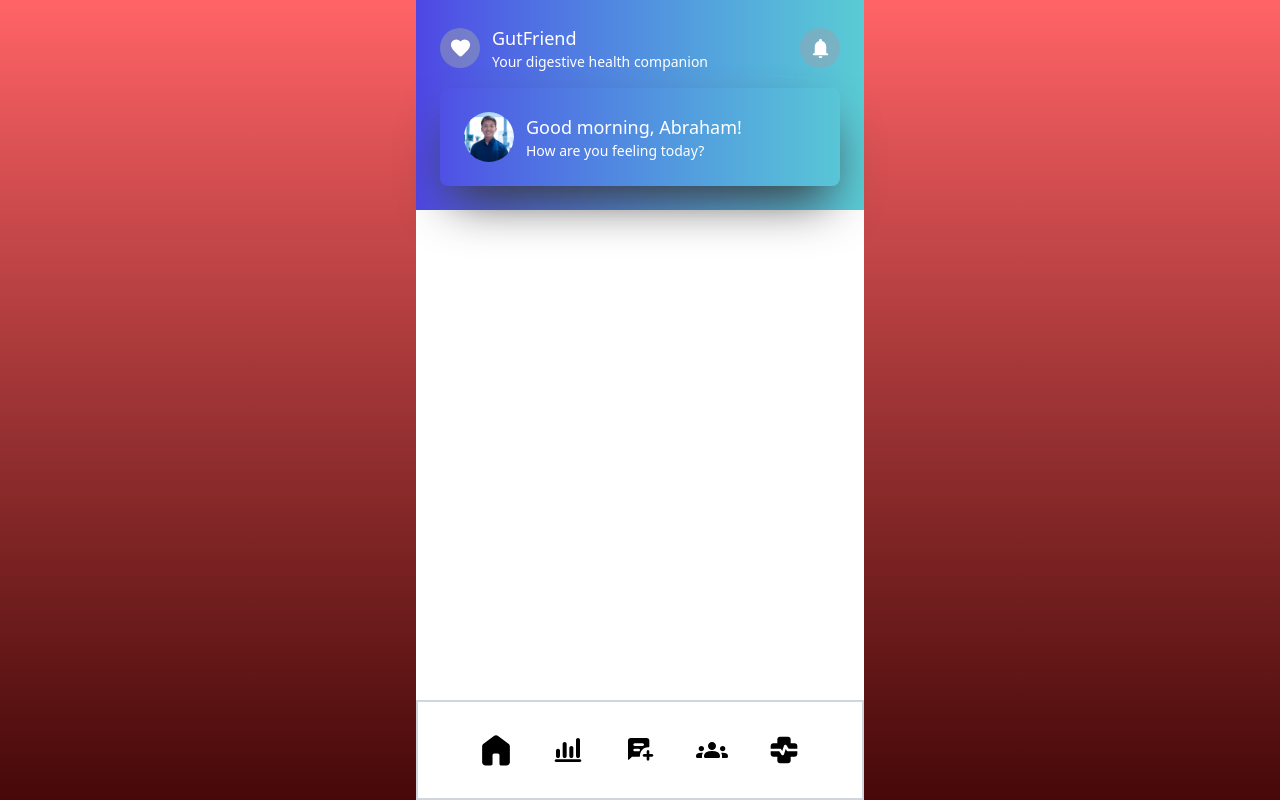
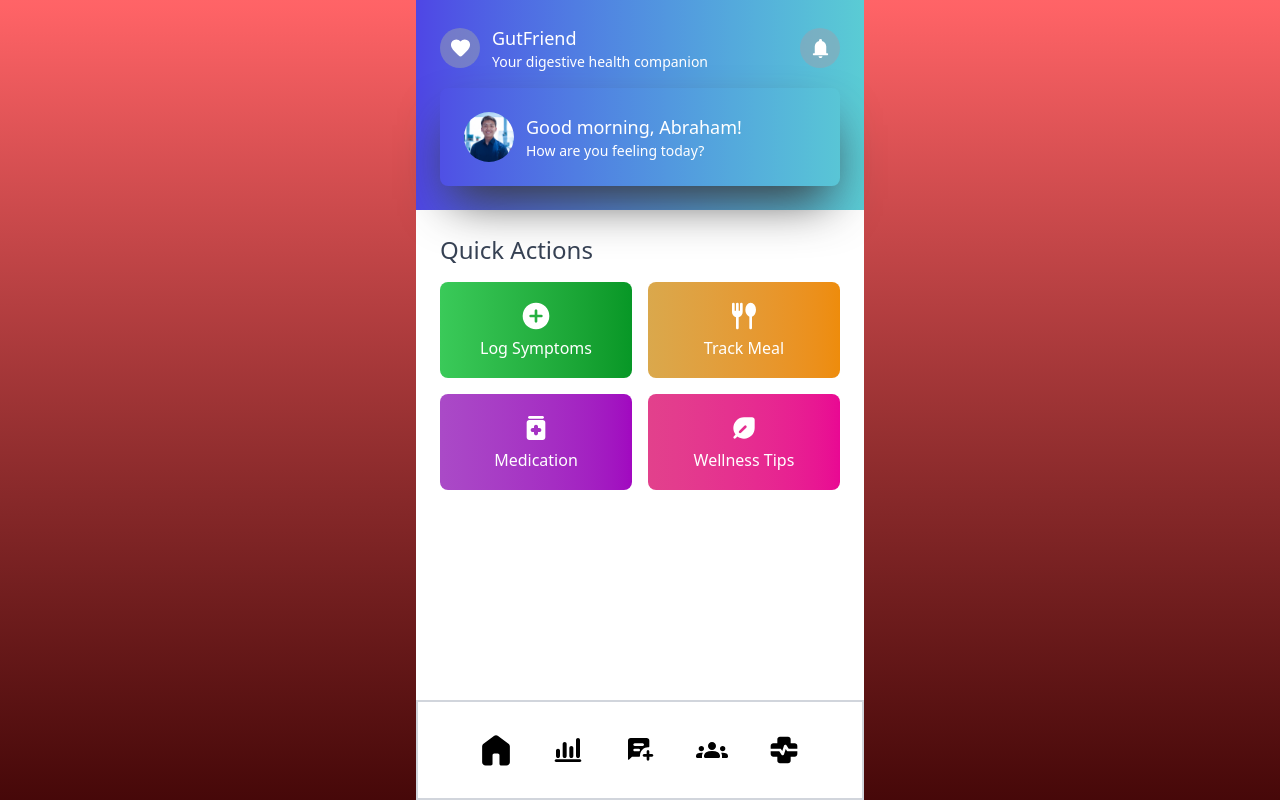
Before and after one commit to abrahamgregorius/gutfriend, a Next.js app: page / in a window 1280 px wide. Built offline with nearby package versions, Linux system fonts and the light colour scheme.

Commit message:
feat: quick actions

```diff
--- a/src/app/page.jsx
+++ b/src/app/page.jsx
@@ -1,9 +1,11 @@
-import HomeHeader from "@/components/main/header/HomeHeader";
+import HomeContent from "@/components/main/Home/HomeContent";
+import HomeHeader from "@/components/main/Home/HomeHeader";
 
 export default async function Home() {
   return (
     <>
       <HomeHeader></HomeHeader>
+      <HomeContent></HomeContent>
     </>
   );
 }
--- /dev/null
+++ b/src/components/main/Home/Content/QuickActions.jsx
@@ -0,0 +1,71 @@
+export default function QuickActions() {
+  return (
+    <>
+      <div className="quick-actions flex flex-col gap-4">
+        <div className="quick-actions-header">
+          <span className="text-2xl text-gray-700">Quick Actions</span>
+        </div>
+        <div className="quick-actions-main">
+          <div className="grid grid-cols-2 gap-4">
+            <div className="grid-item w-full flex flex-col gap-1 text-white justify-center items-center min-h-[6rem] from-[#3aca59] to-[#079726] bg-gradient-to-r rounded-lg">
+              <svg
+                xmlns="http://www.w3.org/2000/svg"
+                width="32"
+                height="32"
+                viewBox="0 0 24 24"
+              >
+                <path
+                  fill="#FFFFFF"
+                  d="M11 13v3q0 .425.288.713T12 17t.713-.288T13 16v-3h3q.425 0 .713-.288T17 12t-.288-.712T16 11h-3V8q0-.425-.288-.712T12 7t-.712.288T11 8v3H8q-.425 0-.712.288T7 12t.288.713T8 13zm1 9q-2.075 0-3.9-.788t-3.175-2.137T2.788 15.9T2 12t.788-3.9t2.137-3.175T8.1 2.788T12 2t3.9.788t3.175 2.137T21.213 8.1T22 12t-.788 3.9t-2.137 3.175t-3.175 2.138T12 22"
+                />
+              </svg>
+              <span className="font-light">Log Symptoms</span>
+            </div>
+            <div className="grid-item w-full flex flex-col gap-1 text-white justify-center items-center min-h-[6rem] from-[#daa84c] to-[#ee8c0b] bg-gradient-to-r rounded-lg">
+              <svg
+                xmlns="http://www.w3.org/2000/svg"
+                width="32"
+                height="32"
+                viewBox="0 0 24 24"
+              >
+                <path
+                  fill="#FFFFFF"
+                  d="M7 22q-.425 0-.712-.288T6 21v-8.15q-1.35-.35-2.175-1.425T3 9V3q0-.425.288-.712T4 2t.713.288T5 3v5h1V3q0-.425.288-.712T7 2t.713.288T8 3v5h1V3q0-.425.288-.712T10 2t.713.288T11 3v6q0 1.35-.825 2.425T8 12.85V21q0 .425-.288.713T7 22m10 0q-.425 0-.712-.288T16 21v-8.525q-1.35-.45-2.175-1.887T13 7.325Q13 5.1 14.175 3.55T17 2t2.825 1.562T21 7.35q0 1.825-.825 3.25T18 12.475V21q0 .425-.288.713T17 22"
+                />
+              </svg>
+              <span className="font-light">Track Meal</span>
+            </div>
+            <div className="grid-item w-full flex flex-col gap-1 text-white justify-center items-center min-h-[6rem] from-[#aa4ac7] to-[#a108c0] bg-gradient-to-r rounded-lg">
+              <svg
+                xmlns="http://www.w3.org/2000/svg"
+                width="32"
+                height="32"
+                viewBox="0 0 24 24"
+              >
+                <path
+                  fill="#FFFFFF"
+                  d="M10.5 15v1q0 .625.438 1.063T12 17.5t1.063-.437T13.5 16v-1h1q.625 0 1.063-.437T16 13.5t-.437-1.062T14.5 12h-1v-1q0-.625-.437-1.062T12 9.5t-1.062.438T10.5 11v1h-1q-.625 0-1.062.438T8 13.5t.438 1.063T9.5 15zM7 21q-.825 0-1.412-.587T5 19V8q0-.825.588-1.412T7 6h10q.825 0 1.413.588T19 8v11q0 .825-.587 1.413T17 21zM7 5q-.425 0-.712-.288T6 4t.288-.712T7 3h10q.425 0 .713.288T18 4t-.288.713T17 5z"
+                />
+              </svg>
+              <span className="font-light">Medication</span>
+            </div>
+            <div className="grid-item w-full flex flex-col gap-1 text-white justify-center items-center min-h-[6rem] from-[#e2418c] to-[#e90893] bg-gradient-to-r rounded-lg">
+              <svg
+                xmlns="http://www.w3.org/2000/svg"
+                width="32"
+                height="32"
+                viewBox="0 0 24 24"
+              >
+                <path
+                  fill="#FFFFFF"
+                  d="M4.3 19.7q-.275-.275-.275-.7t.275-.7l1.375-1.375q-.8-1.025-1.237-2.275T4 12q0-3.35 2.325-5.675T12 4h6q.825 0 1.413.587T20 6v6q0 3.35-2.325 5.675T12 20q-1.4 0-2.637-.437T7.1 18.325L5.7 19.7q-.275.275-.7.275t-.7-.275m4.05-4.05q.275.325.7.312t.725-.312l3.925-3.925q.3-.3.3-.713t-.3-.712q-.275-.275-.7-.275t-.7.275l-3.95 3.95q-.275.275-.275.688t.275.712"
+                />
+              </svg>
+              <span className="font-light">Wellness Tips</span>
+            </div>
+          </div>
+        </div>
+      </div>
+    </>
+  );
+}
--- /dev/null
+++ b/src/components/main/Home/HomeContent.jsx
@@ -0,0 +1,14 @@
+import QuickActions from "./Content/QuickActions";
+
+export default function HomeContent() {
+    return (
+        <>
+            <div className="main p-6">
+                <QuickActions></QuickActions>
+
+
+            </div>
+
+        </>
+    )
+}
--- a/src/components/main/header/HomeHeader.jsx
+++ b/src/components/main/Home/HomeHeader.jsx
@@ -24,7 +24,7 @@ export default function HomeHeader() {
                 </span>
               </div>
             </div>
-            <div className="header-title flex flex-col ">
+            <div className="header-title flex flex-col">
               <span className="text-white text-lg font-medium">GutFriend</span>
               <span className="text-white text-sm font-light">
                 Your digestive health companion
```
